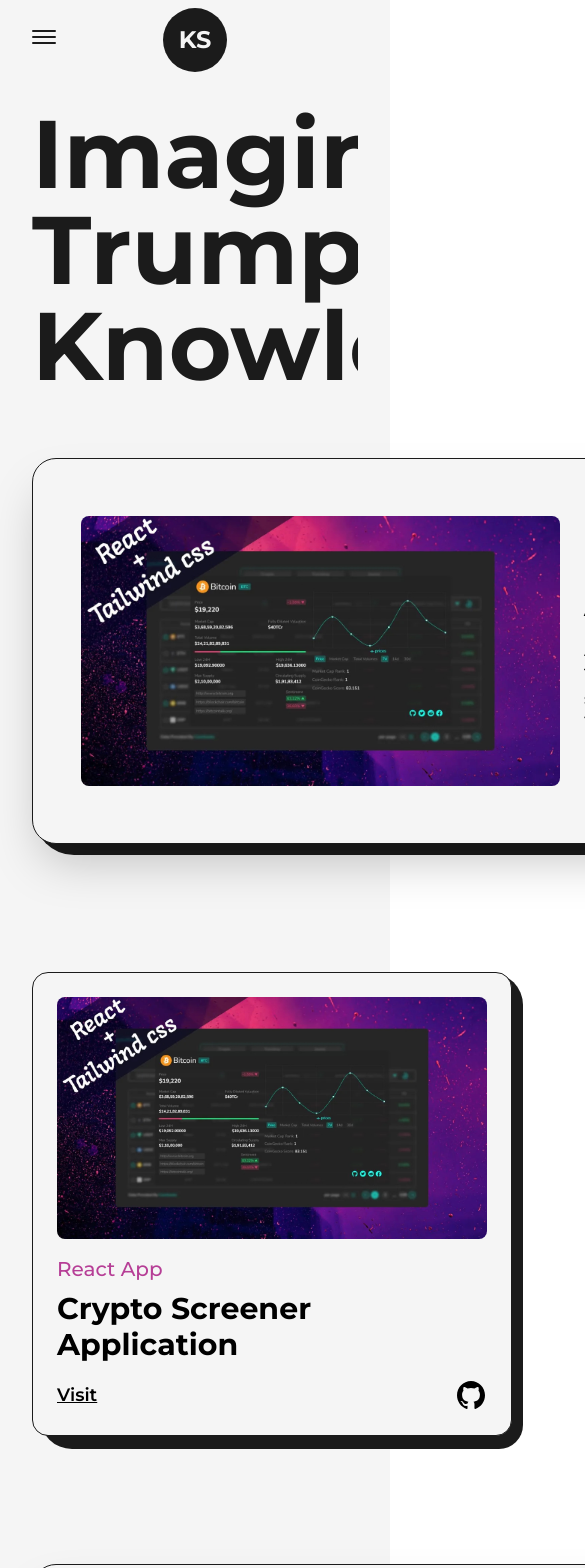
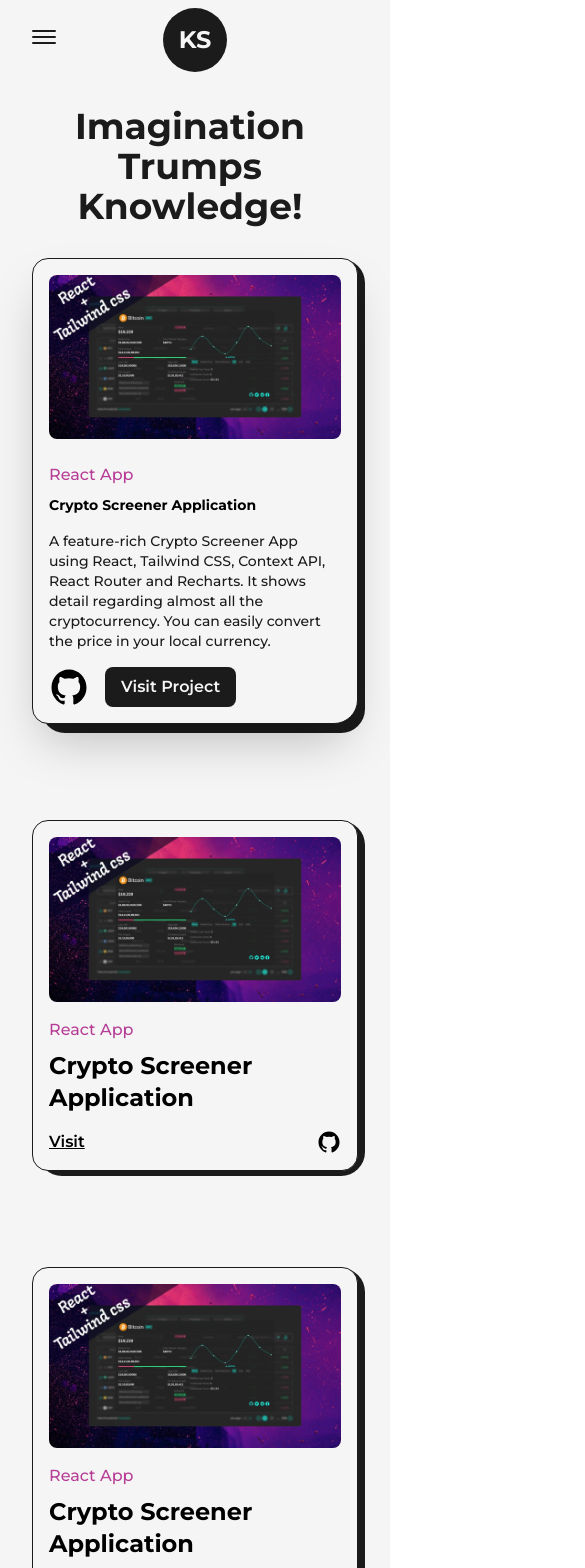
Before and after one commit to kamrulsaad/portfolio, a Next.js app: page /projects in a window 390 px wide. Shown: the top 1568 px of the page, 585 px wide, since content can reach past the window. Built offline with nearby package versions, Linux system fonts and the light colour scheme.

Commit message:
Project page is comppleted

```diff
--- a/src/pages/projects.js
+++ b/src/pages/projects.js
@@ -12,9 +12,10 @@
 
 const FeaturedProject = ({ type, title, summary, image, link, github }) => {
     return (
-        <article className='w-full p-12 flex items-center justify-between rounded-3xl border border-solid rounded-br-2xl dark:bg-dark dark:border-light border-dark bg-light shadow-2xl relative'>
-            <div className='absolute rounded-br-3xl top-0 -right-3 -z-10 w-[101%] h-[103%] rounded-[2.5rem] bg-dark dark:bg-white' />
-            <Link className='w-1/2 cursor-pointer overflow-hidden rounded-lg' href={link} target='_blank'>
+        <article className='w-full p-12 flex items-center justify-between rounded-3xl border border-solid rounded-br-2xl dark:bg-dark dark:border-light border-dark bg-light shadow-2xl relative
+        lg:flex-col lg:p-8 xs:rounded-2xl xs:rounded-br-3xl xs:p-4'>
+            <div className='absolute rounded-br-3xl top-0 -right-3 -z-10 w-[101%] h-[103%] rounded-[2.5rem] bg-dark dark:bg-white xs:-right-2 sm:h-[102%] xs:w-full xs:rounded-[1.5rem]' />
+            <Link className='w-1/2 lg:w-full cursor-pointer overflow-hidden rounded-lg ' href={link} target='_blank'>
                 <FramerImage src={image} alt={title} className="w-full h-auto"
                     whileHover={{ scale: 1.05 }}
                     transition={{ duration: 0.2 }}
@@ -23,21 +24,21 @@
               (max-width: 1200px) 50vw, 50vw'
                 />
             </Link>
-            <div className='w-1/2 flex flex-col items-start justify-between pl-6'>
-                <span className='text-primary dark:text-primaryDark font-medium text-xl'>
+            <div className='w-1/2 lg:pl-0 lg:pt-6 lg:w-full flex flex-col items-start justify-between pl-6'>
+                <span className='text-primary dark:text-primaryDark font-medium text-xl xs:text-base'>
                     {type}
                 </span>
                 <Link className='hover:underline underline-offset-2' href={link} target='_blank'>
-                    <h2 className='my-2 w-full text-left text-4xl font-bold dark:text-light'>
+                    <h2 className='my-2 w-full text-left text-4xl font-bold dark:text-light sm:text-sm'>
                         {title}
                     </h2>
                 </Link>
-                <p className='my-2 font-medium text-dark dark:text-light'>
+                <p className='my-2 font-medium text-dark dark:text-light sm:text-sm'>
                     {summary}
                 </p>
                 <div className='mt-2 flex items-center'>
                     <Link href={github} className='w-10' target='_blank'><GithubIcon /></Link>
-                    <Link href={link} target='_blank' className='ml-4 rounded-lg bg-dark dark:bg-light dark:text-dark text-light p-2 px-6 text-lg font-semibold'>Visit Project</Link>
+                    <Link href={link} target='_blank' className='ml-4 rounded-lg bg-dark dark:bg-light dark:text-dark text-light p-2 sm:px-4 sm:text-base px-6 text-lg font-semibold'>Visit Project</Link>
                 </div>
             </div>
         </article>
@@ -46,8 +47,8 @@
 
 const Project = ({ type, title, image, link, github }) => {
     return (
-        <article className='w-full flex flex-col items-center justify-center rounded-2xl border border-solid border-dark bg-light p-6 relative dark:bg-dark dark:border-light '>
-            <div className='absolute rounded-br-3xl top-0 -right-3 -z-10 w-[101%] h-[103%] rounded-[2rem] bg-dark dark:bg-light' />
+        <article className='w-full flex flex-col items-center justify-center rounded-2xl border border-solid border-dark bg-light p-6 relative dark:bg-dark dark:border-light xs:p-4'>
+            <div className='absolute rounded-br-3xl top-0 -right-3 -z-10 w-[101%] h-[103%] rounded-[2rem] bg-dark dark:bg-light md:-right-2 md:w-[101%] sm:h-[102%] xs:rounded-[1.5rem]' />
             <Link className='w-full cursor-pointer overflow-hidden rounded-lg' href={link} target='_blank'>
                 <FramerImage src={image} alt={title} className="w-full h-auto"
                     whileHover={{ scale: 1.05 }}
@@ -55,17 +56,17 @@
                 />
             </Link>
             <div className='w-full flex flex-col items-start justify-between mt-4'>
-                <span className='text-primary dark:text-primaryDark font-medium text-xl'>
+                <span className='text-primary dark:text-primaryDark font-medium text-xl lg:text-lg md:text-base'>
                     {type}
                 </span>
                 <Link className='hover:underline underline-offset-2' href={link} target='_blank'>
-                    <h2 className='my-2 w-full text-left text-3xl font-bold '>
+                    <h2 className='my-2 w-full text-left text-3xl font-bold  lg:text-2xl'>
                         {title}
                     </h2>
                 </Link>
                 <div className='mt-2 w-full flex items-center justify-between'>
-                    <Link href={link} target='_blank' className='text-lg font-semibold underline'>Visit</Link>
-                    <Link href={github} className='w-8' target='_blank'><GithubIcon /></Link>
+                    <Link href={link} target='_blank' className='text-lg font-semibold underline md:text-base'>Visit</Link>
+                    <Link href={github} className='w-8 md:w-6' target='_blank'><GithubIcon /></Link>
 
                 </div>
             </div>
@@ -83,11 +84,11 @@
             <main className='w-full mb-16 flex flex-col items-center justify-center dark:text-light'>
                 <Layout className='pt-16'>
                     <AnimatedText
-                        className='mb-16'
+                        className='mb-16 lg:!text-7xl sm:mb-8 sm:!text-6xl xs:!text-4xl'
                         text={"Imagination Trumps Knowledge!"}
                     ></AnimatedText>
 
-                    <div className='grid grid-cols-12 gap-24 gap-y-32'>
+                    <div className='grid xl:gap-x-16 lg:gap-x-8 md:gap-y-24 sm:gap-x-0 grid-cols-12 gap-24 gap-y-32'>
                         <div className='col-span-12'>
                             <FeaturedProject
                                 title={'Crypto Screener Application'}
@@ -98,7 +99,7 @@
                                 image={project1}
                             />
                         </div>
-                        <div className='col-span-6'>
+                        <div className='col-span-6 sm:col-span-12'>
                             <Project
                                 title={'Crypto Screener Application'}
                                 summary={'A feature-rich Crypto Screener App using React, Tailwind CSS, Context API, React Router and Recharts. It shows detail regarding almost all the cryptocurrency. You can easily convert the price in your local currency.'}
@@ -108,7 +109,7 @@
                                 image={project1}
                             />
                         </div>
-                        <div className='col-span-6'>
+                        <div className='col-span-6 sm:col-span-12'>
                             <Project
                                 title={'Crypto Screener Application'}
                                 summary={'A feature-rich Crypto Screener App using React, Tailwind CSS, Context API, React Router and Recharts. It shows detail regarding almost all the cryptocurrency. You can easily convert the price in your local currency.'}
@@ -128,7 +129,7 @@
                                 image={project1}
                             />
                         </div>
-                        <div className='col-span-6'>
+                        <div className='col-span-6 sm:col-span-12'>
                             <Project
                                 title={'Crypto Screener Application'}
                                 summary={'A feature-rich Crypto Screener App using React, Tailwind CSS, Context API, React Router and Recharts. It shows detail regarding almost all the cryptocurrency. You can easily convert the price in your local currency.'}
@@ -138,7 +139,7 @@
                                 image={project1}
                             />
                         </div>
-                        <div className='col-span-6'>
+                        <div className='col-span-6 sm:col-span-12'>
                             <Project
                                 title={'Crypto Screener Application'}
                                 summary={'A feature-rich Crypto Screener App using React, Tailwind CSS, Context API, React Router and Recharts. It shows detail regarding almost all the cryptocurrency. You can easily convert the price in your local currency.'}
```
